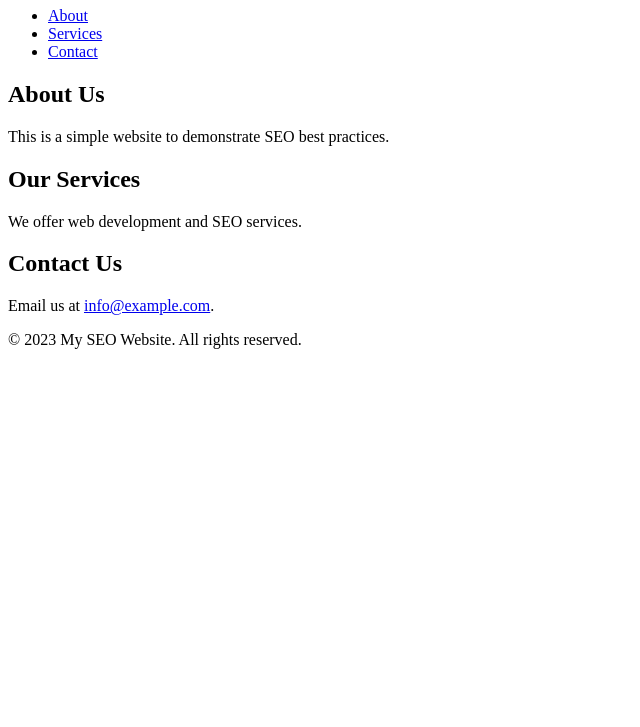
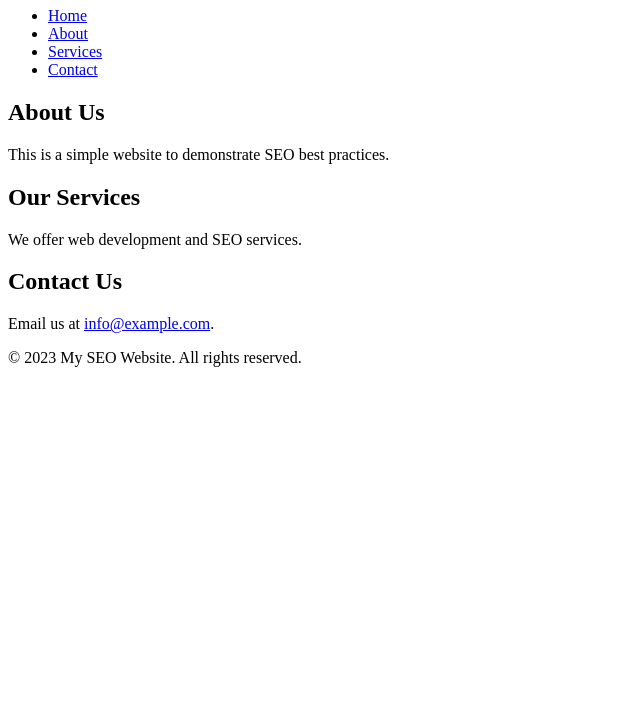
Before and after one commit to fahisnibu-nbf/fahisnibu-nbf.github, a plain HTML site: page Index.html in a window 1280 px wide. Shown: the part 73-800 px from the top of the page, without its empty margins (0-640 px from the left). Drawn offline with Linux system fonts and the light colour scheme.

Commit message:
Update Index.html

```diff
--- a/Index.html
+++ b/Index.html
@@ -12,6 +12,7 @@
         <h1>Welcome to My SEO Website</h1>
         <nav>
             <ul>
+                 <li><a href="#index">Home</a></li>
                 <li><a href="#about">About</a></li>
                 <li><a href="#services">Services</a></li>
                 <li><a href="#contact">Contact</a></li>
```
